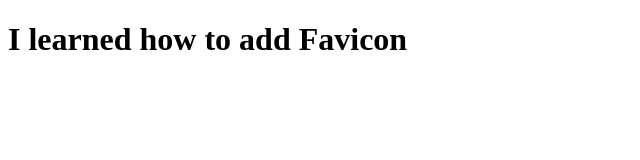
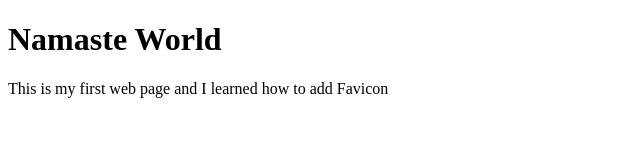
Before and after one commit to kri2hna/HTML, a plain HTML site: page 01_lesson/favicon.html in a window 1280 px wide. Shown: the whole page, without its empty margins (0-640 px from the left). Drawn offline with Linux system fonts and the light colour scheme.

Commit message:
Learned how to add Favicon

```diff
--- a/favicon.html
+++ b/01_lesson/favicon.html
@@ -7,6 +7,7 @@
     <link rel="icon" href="./Media/html5.png" type="image/x-icon">
 </head>
 <body>
-    <h1>I learned how to add Favicon</h1>
+    <h1>Namaste World</h1>
+    <p>This is my first web page and I learned how to add Favicon</p>
 </body>
 </html>
```
